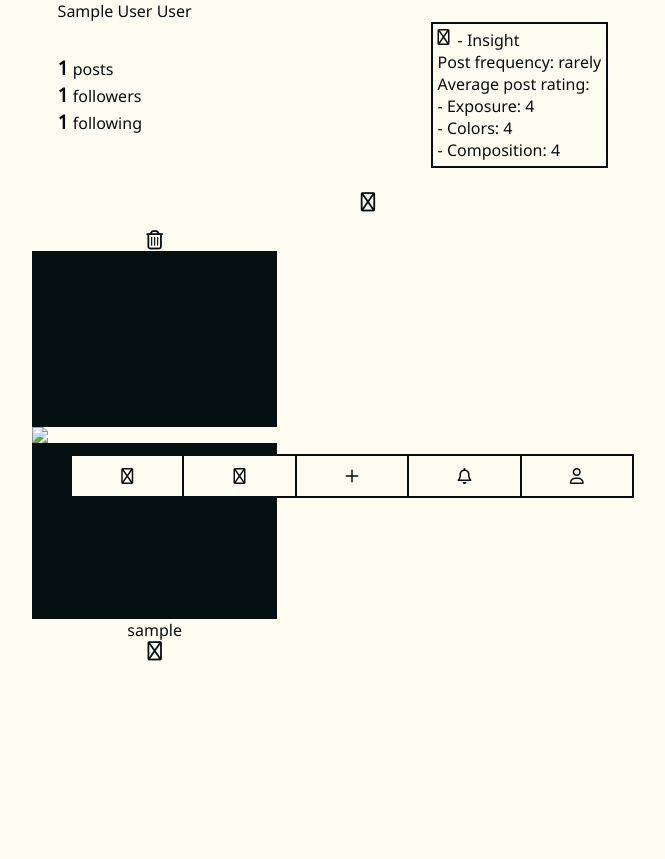
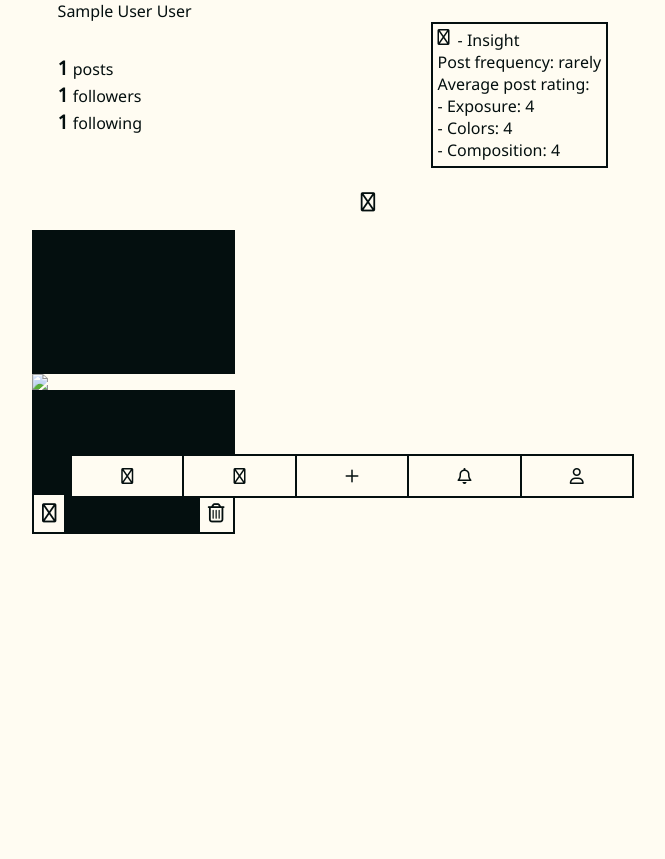
Before and after one commit to ValentinaPieri/lipho, a PHP site: page /profile.php in a window 1280 px wide. Shown: the part 294-1153 px from the top of the page, without its empty margins (288-953 px from the left). After the commit the page ends 828 px from the top, so only its background shows below. Run offline with PHP 8.4, Linux system fonts and the light colour scheme; the visitor is signed in with stand-in values (Sample User, id 1); tables that the repository leaves empty hold one stand-in row (values such as "Sample post"); data that the repository does not hold is empty.

Commit message:
FIxed grid post buttons placement

```diff
--- a/css/_post.scss
+++ b/css/_post.scss
@@ -1,4 +1,6 @@
 .post-image-container {
+    z-index: 0;
+    position: relative;
     display: flex;
     flex-direction: column;
     align-items: center;
@@ -27,8 +29,6 @@
     border: $border;
 
     .post-image-container {
-        z-index: 0;
-        position: relative;
 
         .slide-index {
             width: 100%;
@@ -243,8 +243,6 @@
         .post-image-container {
             width: $width-post-dekstop;
 
-
-
             .arrow-buttons-div {
                 top: calc($height-post-dekstop / 2);
             }
--- a/css/_profile.scss
+++ b/css/_profile.scss
@@ -118,20 +118,22 @@
         width: 100%;
         height: auto;
 
-        .post-image {
-            background: $black;
-            background-repeat: no-repeat;
-            background-size: cover;
-            width: 100%;
-            height: 100%;
-            display: flex;
-            align-items: center;
-            justify-content: center;
+        .post-image-container {
+            button {
+                z-index: 1;
+                position: absolute;
+                bottom: 0;
+                border: $border;
+                padding: 1vmin;
+            }
 
-            img {
-                width: 100%;
+            .full-screen-button {
+                left: 0;
+            }
+
+            .delete-button {
+                right: 0;
             }
         }
-
     }
 }
--- a/css/style.css
+++ b/css/style.css
@@ -1,4 +1,6 @@
 .post-image-container {
+  z-index: 0;
+  position: relative;
   display: flex;
   flex-direction: column;
   align-items: center;
@@ -24,10 +26,6 @@
   height: auto;
   width: 100%;
   border: 2px solid #040F0F;
-}
-.post .post-image-container {
-  z-index: 0;
-  position: relative;
 }
 .post .post-image-container .slide-index {
   width: 100%;
@@ -867,18 +865,18 @@ main > .delete-all-notifications span {
   width: 100%;
   height: auto;
 }
-.profile-posts.grid .grid-post .post-image {
-  background: #040F0F;
-  background-repeat: no-repeat;
-  background-size: cover;
-  width: 100%;
-  height: 100%;
-  display: flex;
-  align-items: center;
-  justify-content: center;
+.profile-posts.grid .grid-post .post-image-container button {
+  z-index: 1;
+  position: absolute;
+  bottom: 0;
+  border: 2px solid #040F0F;
+  padding: 1vmin;
 }
-.profile-posts.grid .grid-post .post-image img {
-  width: 100%;
+.profile-posts.grid .grid-post .post-image-container .full-screen-button {
+  left: 0;
+}
+.profile-posts.grid .grid-post .post-image-container .delete-button {
+  right: 0;
 }
 
 * {
```
Also changed, not shown: js/profile.js (+13 -18 lines), 1 other file.
